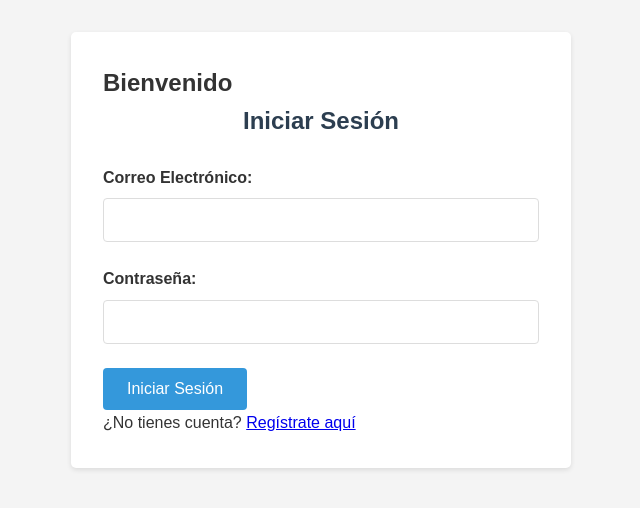
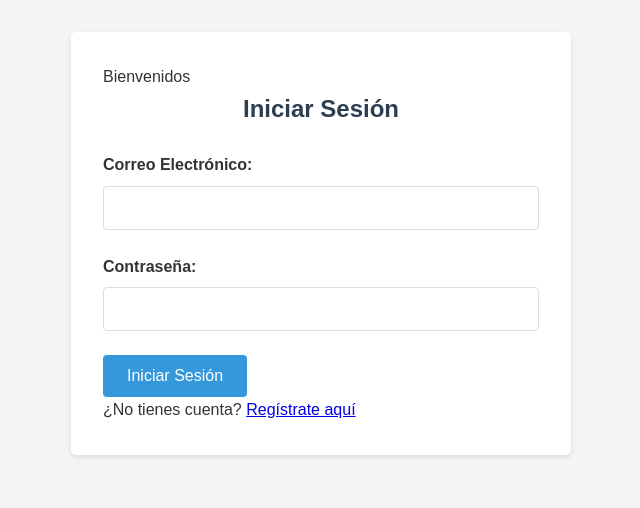
Before and after one commit to Jstevgarcia/tienda, a PHP site: page /Login.php in a window 1280 px wide. Shown: the part 78-586 px from the top of the page, without its empty margins (319-959 px from the left). Run offline with PHP 8.4, Linux system fonts and the light colour scheme.

Commit message:
actualizacion mensaje bienvenida

```diff
--- a/Login.php
+++ b/Login.php
@@ -49,7 +49,7 @@ if ($_SERVER['REQUEST_METHOD'] == 'POST') {
 
     <main class="container">
         <section class="formulario">
-            <h1>Bienvenido</h1>
+            <p>Bienvenidos</p>
             <h2>Iniciar Sesión</h2>
             <?php if(isset($error)): ?>
                 <div class="error"><?php echo $error; ?></div>
```
